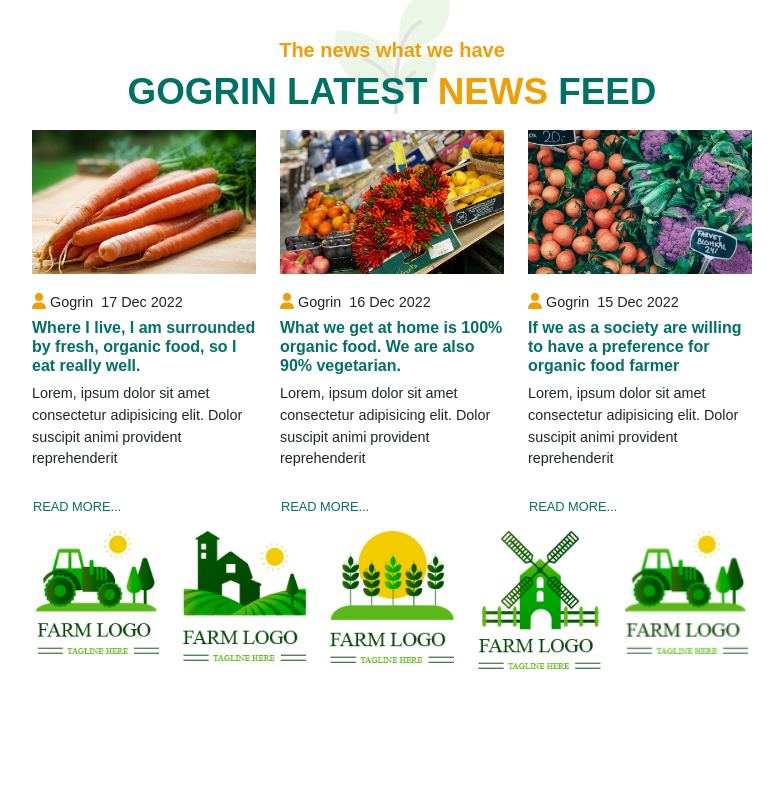
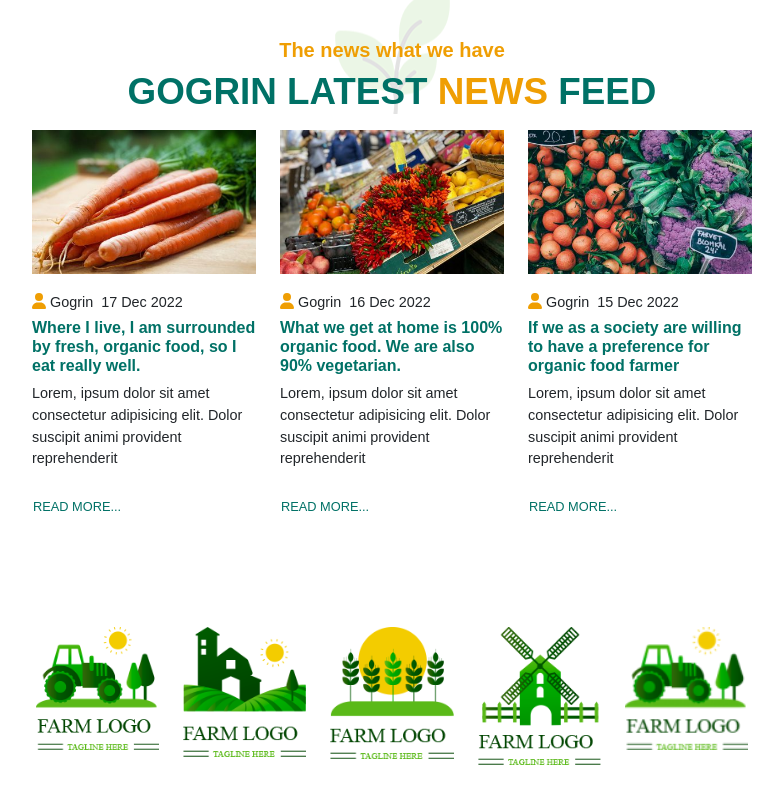
Before and after one commit to Flopiras/proj-html-vuejs, a Vue app: page / in a window 1280 px wide. Shown: the part 4580-5383 px from the top of the page, without its empty margins (248-1031 px from the left). Before the commit the page ends 5265 px from the top, so only its background shows below. Built offline with nearby package versions, Linux system fonts and the light colour scheme.

Commit message:
add margin section

```diff
--- a/src/components/main/SectionPartners.vue
+++ b/src/components/main/SectionPartners.vue
@@ -25,3 +25,10 @@ export default {
         </div>
     </section>
 </template>
+
+<style lang="scss" scoped>
+section {
+    margin-top: 6rem;
+    margin-bottom: 6rem;
+}
+</style>
```
